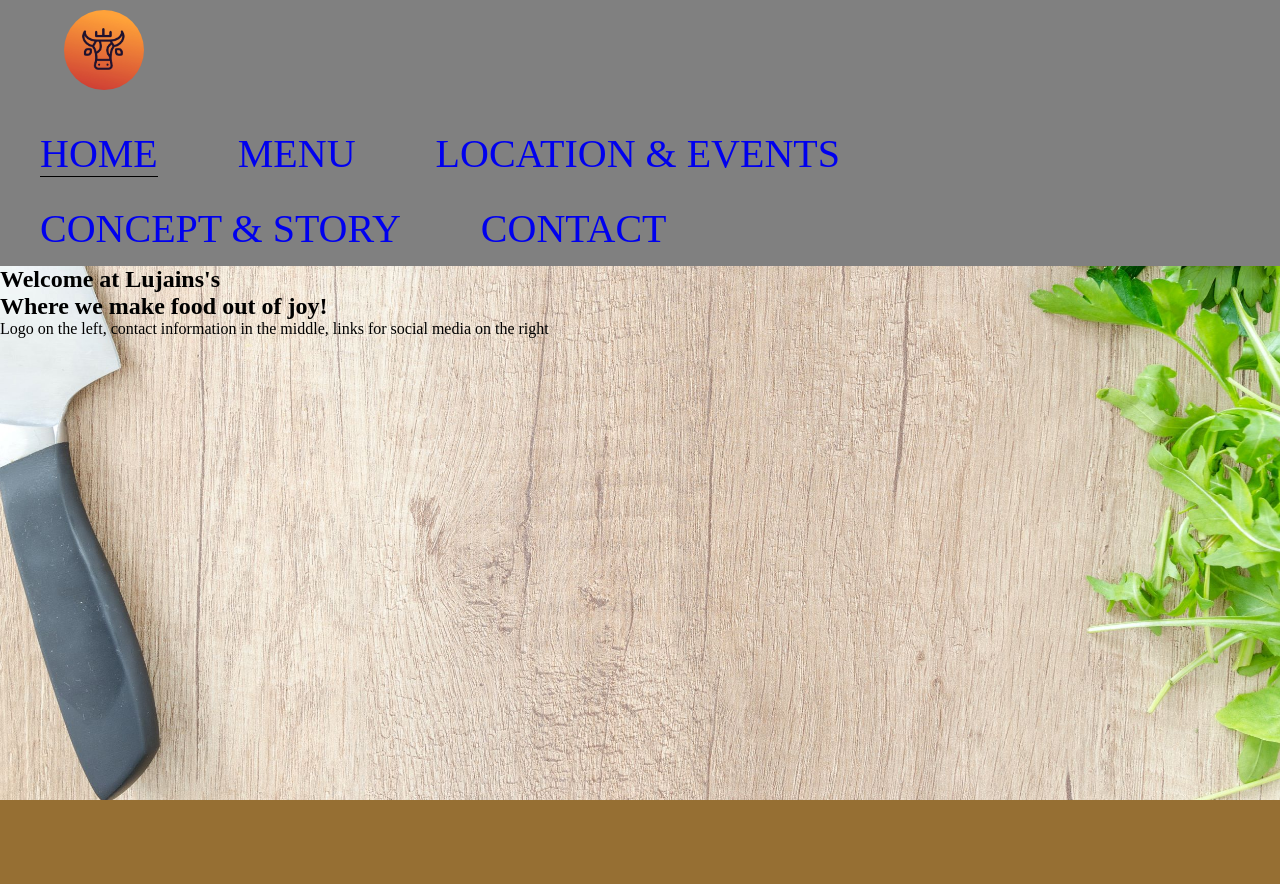
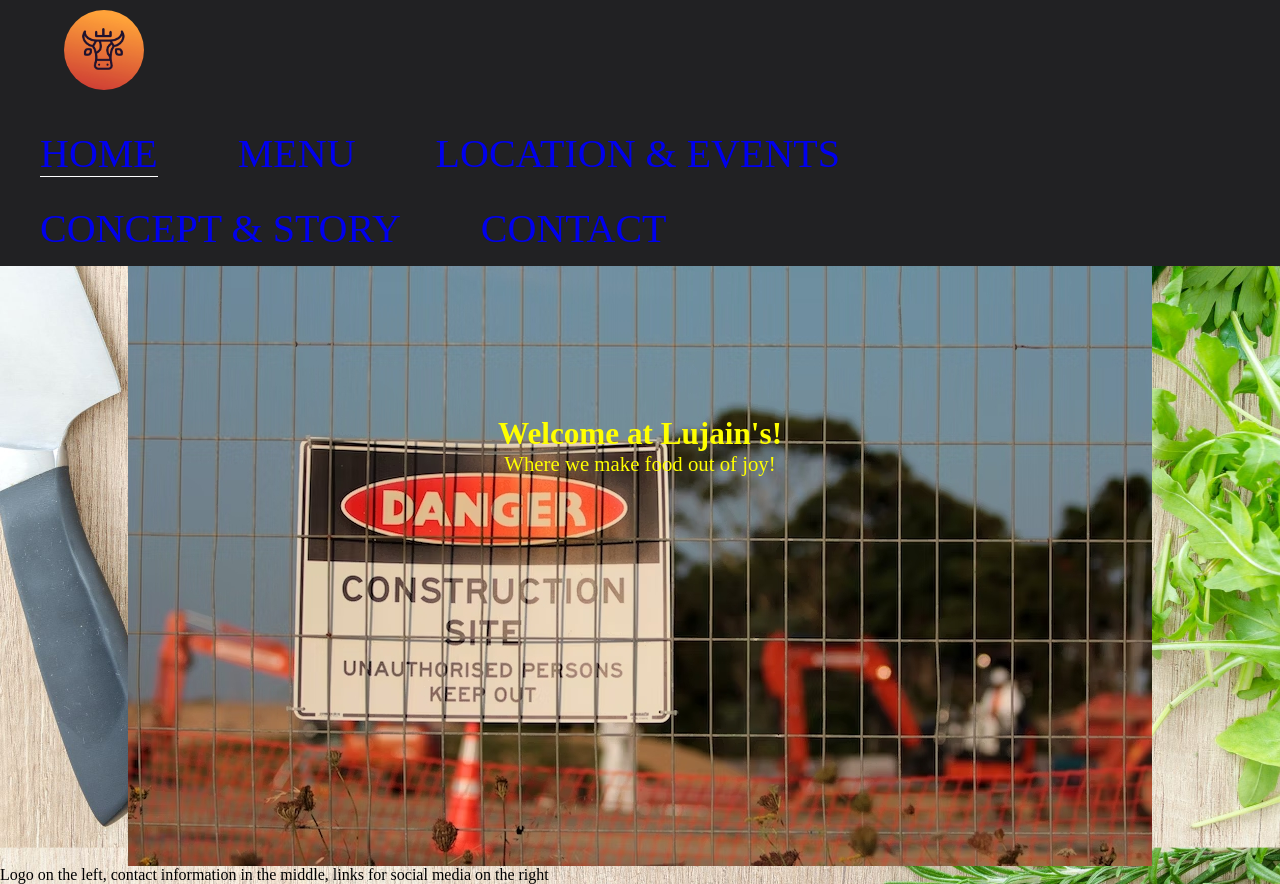
Before and after one commit to SalMod91/Try, a plain HTML site: page index.html in a window 1280 px wide. Before the commit the page ends 800 px from the top, so only its background shows below. Drawn offline with Linux system fonts and the light colour scheme; a web font is replaced by a local one.

Commit message:
Added temporary image and welcome message, will be styled at a later point

```diff
--- a/assets/css/style.css
+++ b/assets/css/style.css
@@ -15,7 +15,7 @@
 /* Header, logo and navigation bar */
 
 #header {
-    background-color: grey;
+    background-color: rgb(33, 33, 35);
     overflow: hidden;
     white-space: no-wrap;
     width: 100%;
@@ -50,11 +50,32 @@
 }
 
 #list-menu a:hover {
-    border-bottom: 1px solid black;
+    border-bottom: 1px solid white;
 }
 
 .active-page {
-    border-bottom: 1px solid black;
+    border-bottom: 1px solid white;
 }
 
-/* Main section */
+/* Hero image and welcome section */
+
+#hero-image {
+    height: 600px;
+    width: 80%;
+    background: url(../images/construction.jpg) no-repeat center center;
+    margin: 0 auto;
+}
+
+#welcome-message {
+    position:relative;
+    top: 25%;
+    text-align: center;
+    color: yellow;
+    font-size: 130%;
+}
+
+/* Preview box */
+
+.container {
+
+}
--- a/index.html
+++ b/index.html
@@ -48,18 +48,19 @@
     <!-- Welcome message and Hero Image-->
     <main>
         <section>
-            <!-- Welcome message and slogan-->
-            <div>
-                <h1>Welcome at Lujains's</h1>
-                <h2>Where we make food out of joy!</h2>
-            </div>
-            <!--Hero images and aside images-->
-            <div>
-
+            <!--Hero image-->
+            <div id="hero-image">
+                <span id="welcome-message">
+                    <h1>Welcome at Lujain's!</h1>
+                    <p>Where we make food out of joy!</p>
+                </span>
             </div>
         </section>
     </main>
 
+    <section>
+        <div class="container"></div>
+    </section>
     <footer>
         Logo on the left, contact information in the middle, links for social media on the right
     </footer>
```
Also changed, not shown: assets/images/construction.jpg (added).
